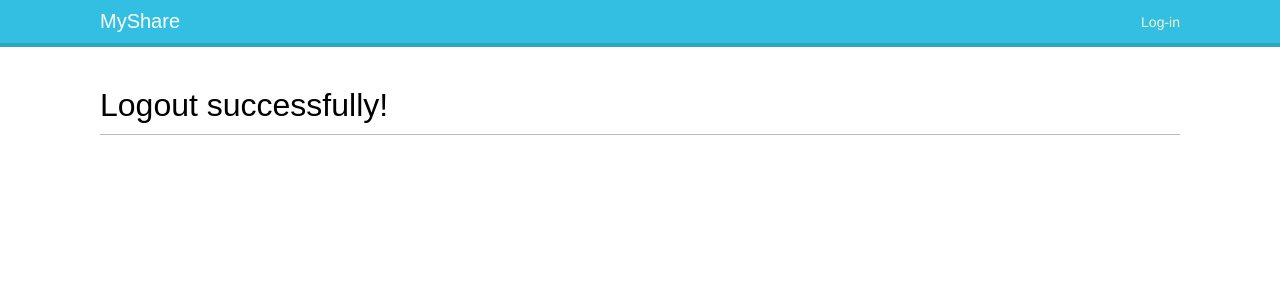
After one commit to jiajunc516/Django-MyShare, a Django app: page /account/logout/ in a window 1280 px wide. The commit adds this page. Shown: the top 300 px of the page. Run offline with Django 3.2, Linux system fonts and the light colour scheme.

Commit message:
Create Logout

```diff
--- /dev/null
+++ b/account/templates/account/logout.html
@@ -0,0 +1,8 @@
+{% extends "base.html" %}
+
+{% block title %}logout{% endblock %}
+
+{% block content %}
+<h1>Logout successfully!</h1>
+
+{% endblock %}
--- a/account/templates/base.html
+++ b/account/templates/base.html
@@ -11,6 +11,14 @@
 <body>
     <div id="header">
         <span class="logo">MyShare</span>
+        <span class="user">
+            {% if request.user.is_authenticated %}
+                Hello {{ request.user.first_name }},
+                <a href="{% url 'logout' %}">Logout</a>
+            {% else %}
+                <a href="{% url 'login' %}">Log-in</a>
+            {% endif %}
+        </span>
     </div>
     <div id="content">
         {% block content %}
--- a/account/urls.py
+++ b/account/urls.py
@@ -6,6 +6,13 @@ from . import views
 urlpatterns = [
     # post views
     # path("login/", views.user_login, name="login"),
-    path("login/", auth_views.LoginView.as_view(template_name="account/login.html"), name="login"),
+    path(
+        "login/",
+        auth_views.LoginView.as_view(template_name="account/login.html"),
+        name="login"),
+    path(
+        "logout/",
+        auth_views.LogoutView.as_view(template_name="account/logout.html"),
+        name="logout"),
     path("", views.dashboard, name="dashboard"),
 ]
```
